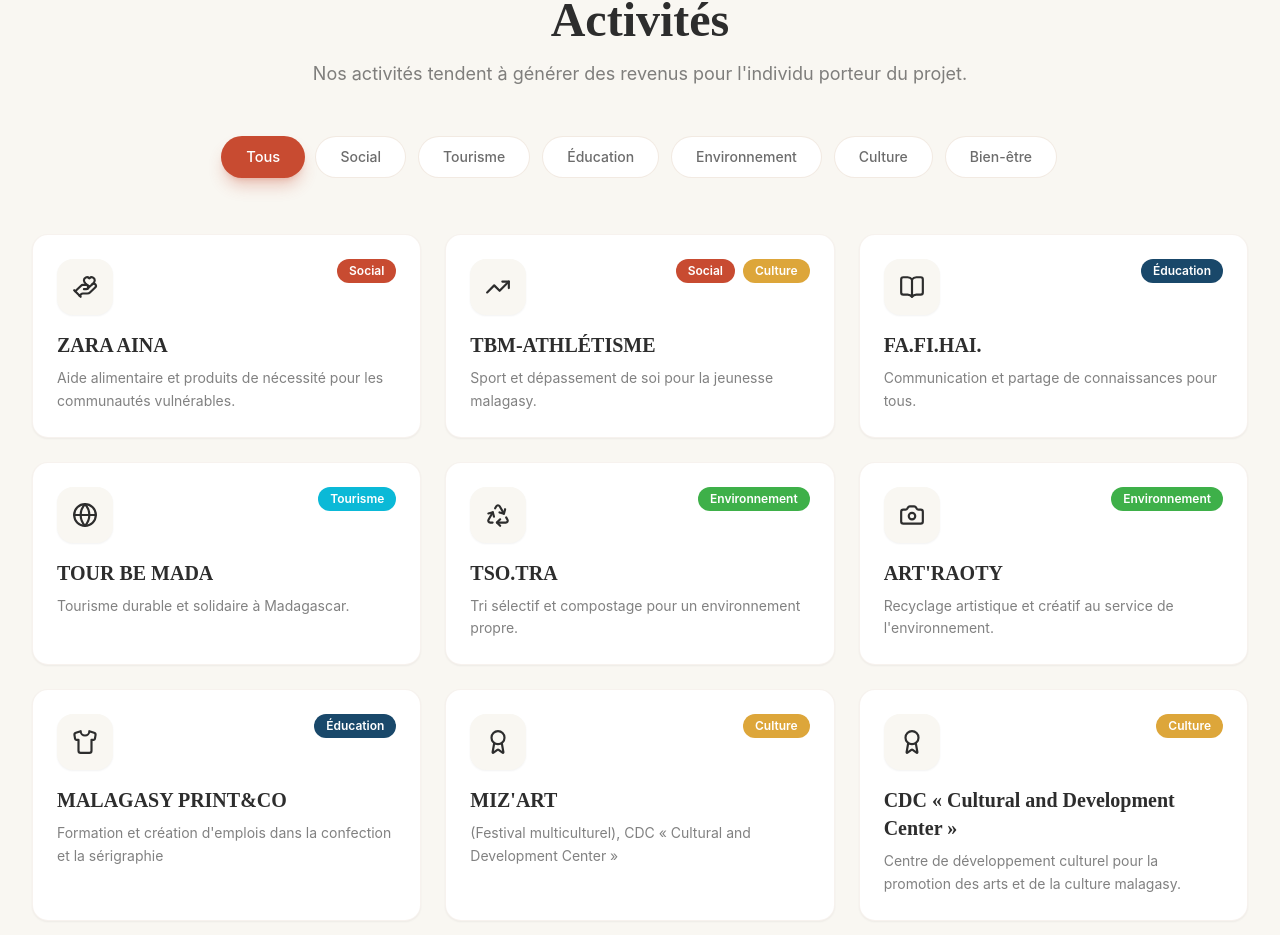
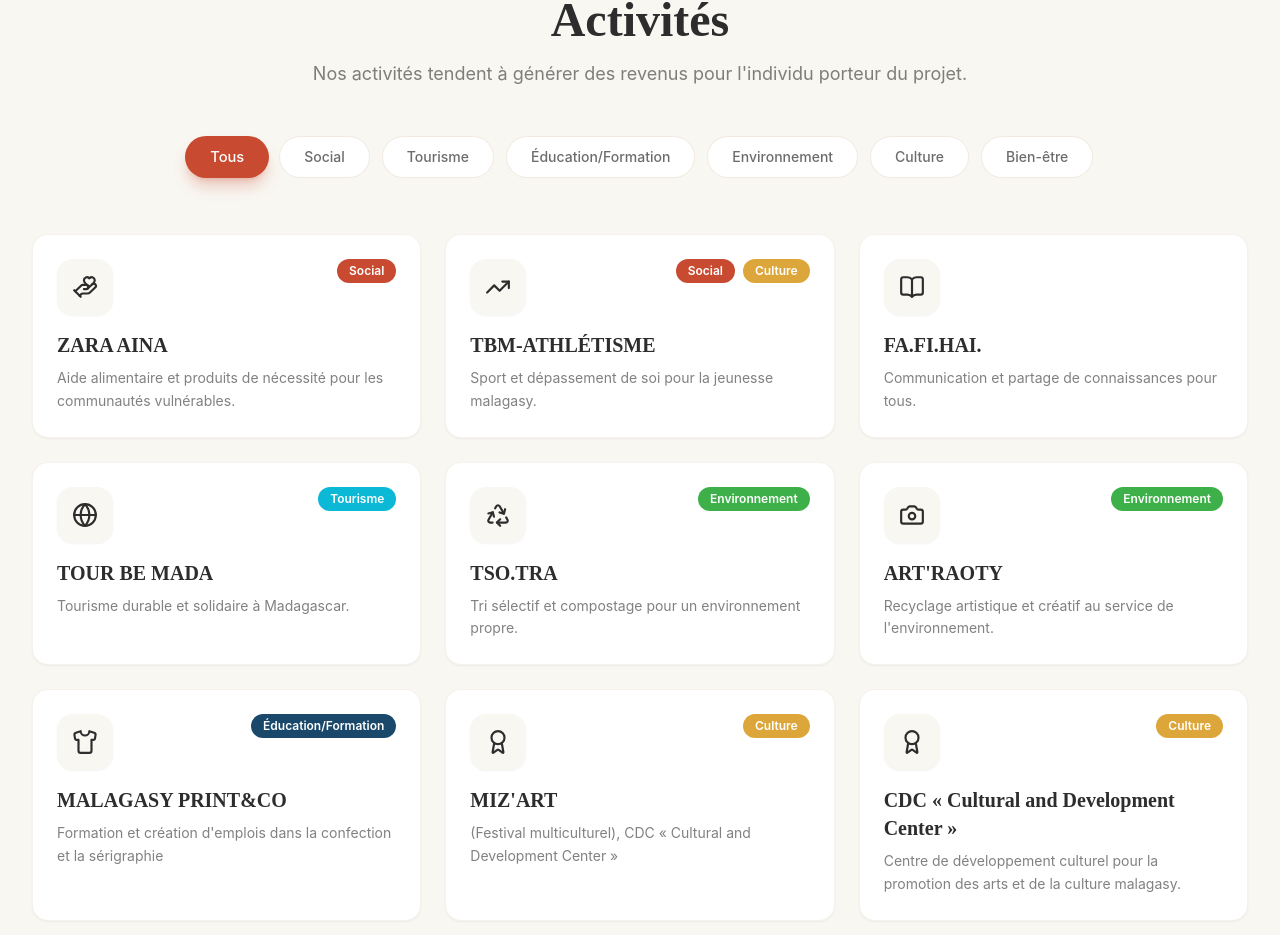
Before and after one commit to rinaudGael/TBM, a React (Vite) app: page / in a window 1280 px wide. Shown: the part 1817-2752 px from the top of the page. Built offline with nearby package versions, Linux system fonts and the light colour scheme; a small style sheet from the web is missing.

Commit message:
changement

```diff
--- a/src/data/index.js
+++ b/src/data/index.js
@@ -63,7 +63,7 @@ export const programsData = [
   {
     id: 7,
     name: "MALAGASY PRINT&CO",
-    categories: ["Éducation"],
+    categories: ["Éducation/Formation"],
     description: "Formation et création d'emplois dans la confection et la sérigraphie",
     icon: Shirt,
   },
@@ -139,12 +139,12 @@ export const valuesData = [
   },
 ];
 
-export const categories = ["Tous", "Social", "Tourisme", "Éducation","Environnement", "Culture","Bien-être"];
+export const categories = ["Tous", "Social", "Tourisme", "Éducation/Formation","Environnement", "Culture","Bien-être"];
 
 export const categoryColors = {
   Social:    "#C84B31",
   Environnement:  "#3EB049",
-  Éducation: "#19486A",
+  "Éducation/Formation": "#19486A",
   Culture:   "#DDA63A",
   "Bien-être": "#C5192D",
   Tourisme: "#0BB9D7",
```
